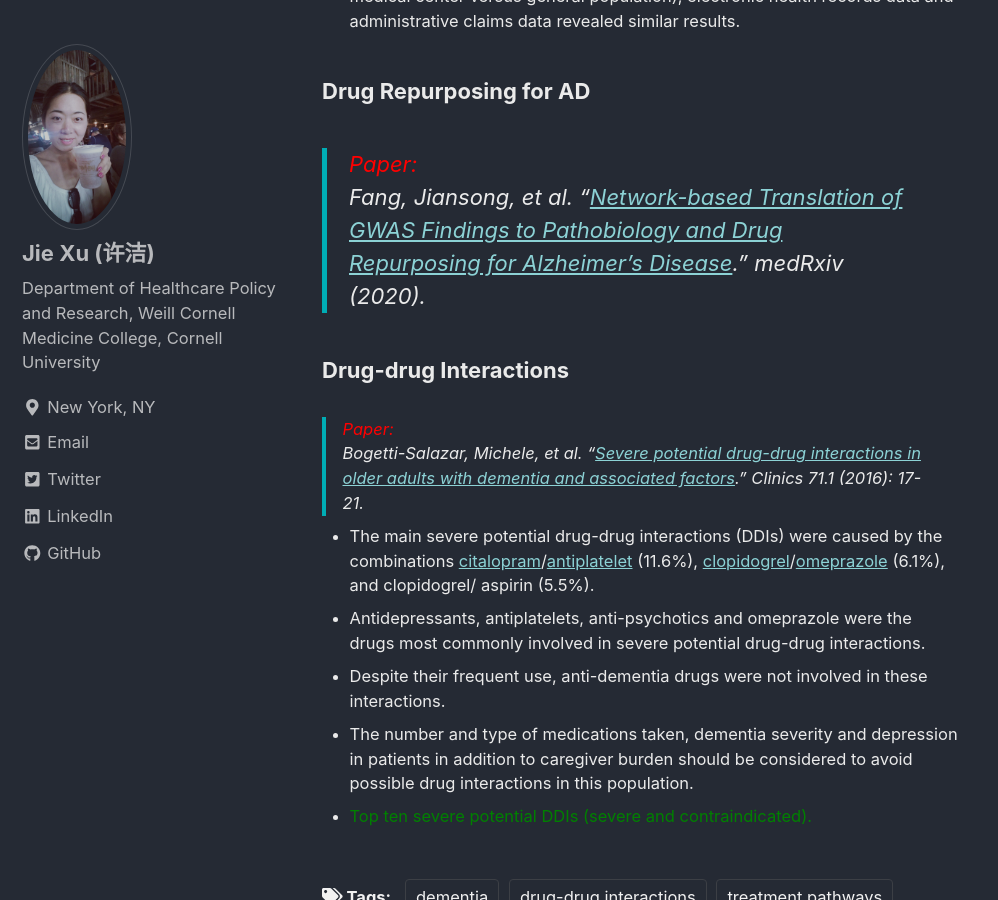
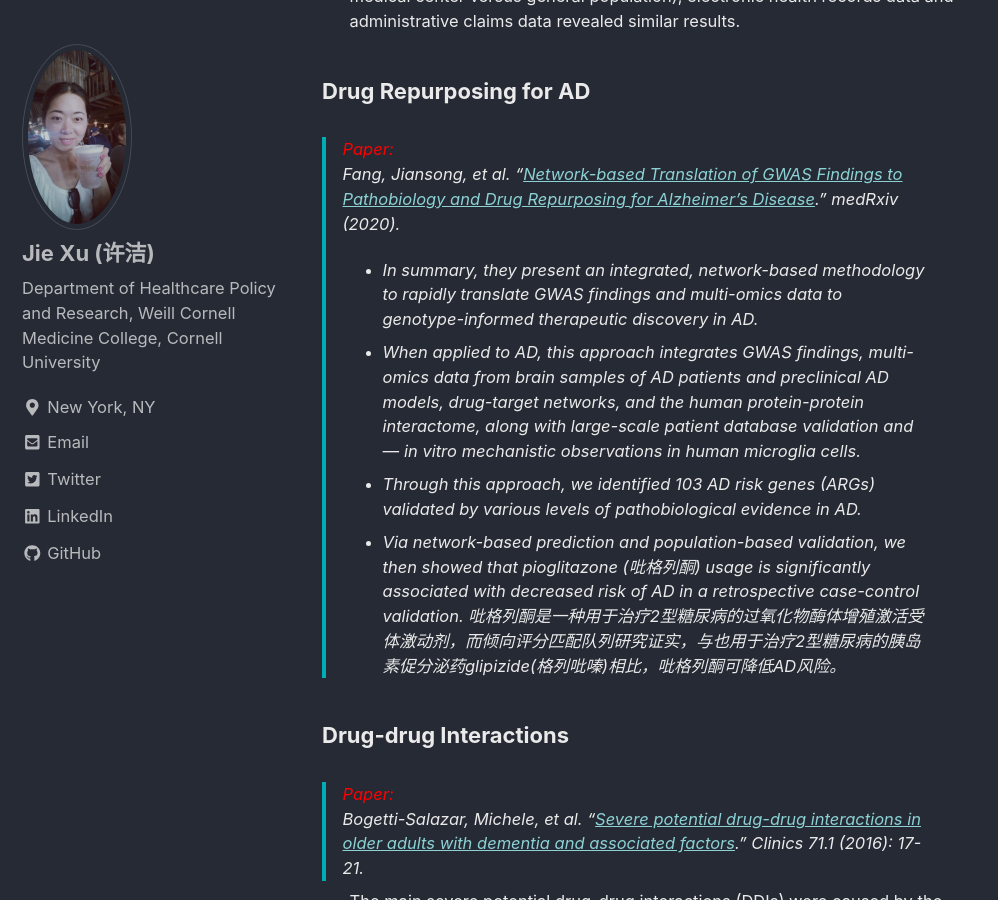
Before and after one commit to jxu1015/jxu1015.github.io, a Jekyll site: the page built from _posts/2020-03-03-AD-Related-Drugs.md, in a window 1280 px wide and 900 px high, scrolled down 887 px. Shown: the whole window, without its empty margins (0-998 px from the left). Built offline with Jekyll 4.4.1, drawn with Linux system fonts in a browser that asks for light colours; nearby versions of some CDN libraries.

Commit message:
Update 2020-03-03-AD-Related-Drugs.md

```diff
--- a/_posts/2020-03-03-AD-Related-Drugs.md
+++ b/_posts/2020-03-03-AD-Related-Drugs.md
@@ -26,6 +26,13 @@ toc: true
 ### Drug Repurposing for AD
 
 > <font color='red'>Paper:</font> Fang, Jiansong, et al. "[Network-based Translation of GWAS Findings to Pathobiology and Drug Repurposing for Alzheimer's Disease](https://www.medrxiv.org/content/10.1101/2020.01.15.20017160v1.full.pdf)." medRxiv (2020).
+*  In summary, they present an integrated, network-based methodology to rapidly translate GWAS findings and multi-omics data to genotype-informed therapeutic discovery in AD.
+* When applied to AD, this approach integrates GWAS findings, multi-omics data from brain samples of AD patients and preclinical AD models, drug-target networks, and the human protein-protein interactome, along with large-scale patient database validation and <cite>in vitro</cite> mechanistic observations in human microglia cells.
+* Through this approach, we identified 103 AD risk genes (ARGs) validated by various levels of pathobiological evidence in AD.
+* Via network-based prediction and population-based validation, we then showed that pioglitazone (吡格列酮) usage is significantly associated with decreased risk of AD in a retrospective case-control validation.
+吡格列酮是一种用于治疗2型糖尿病的过氧化物酶体增殖激活受体激动剂，而倾向评分匹配队列研究证实，与也用于治疗2型糖尿病的胰岛素促分泌药glipizide(格列吡嗪)相比，吡格列酮可降低AD风险。
+{: .small}
+
 
 ### Drug-drug Interactions
 
```
